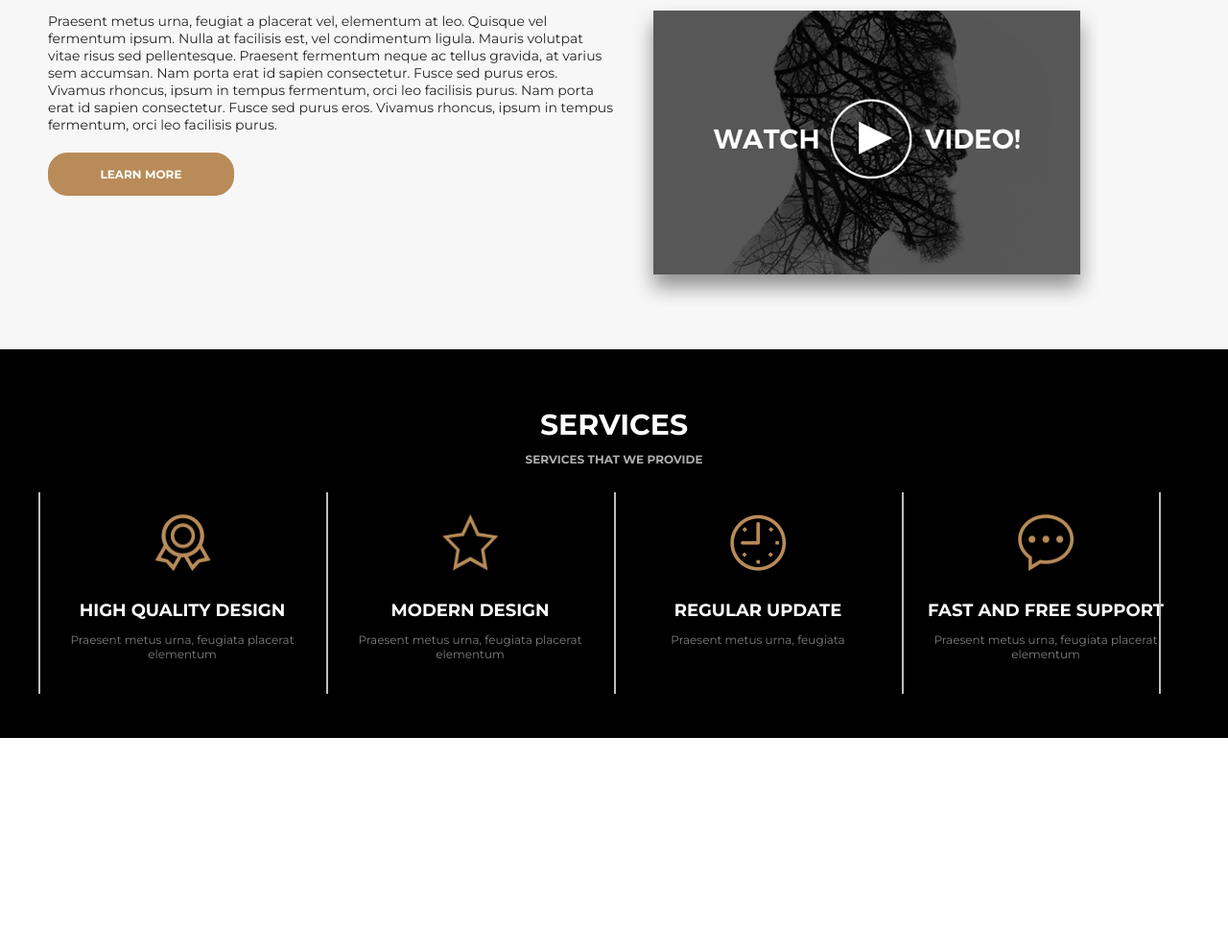
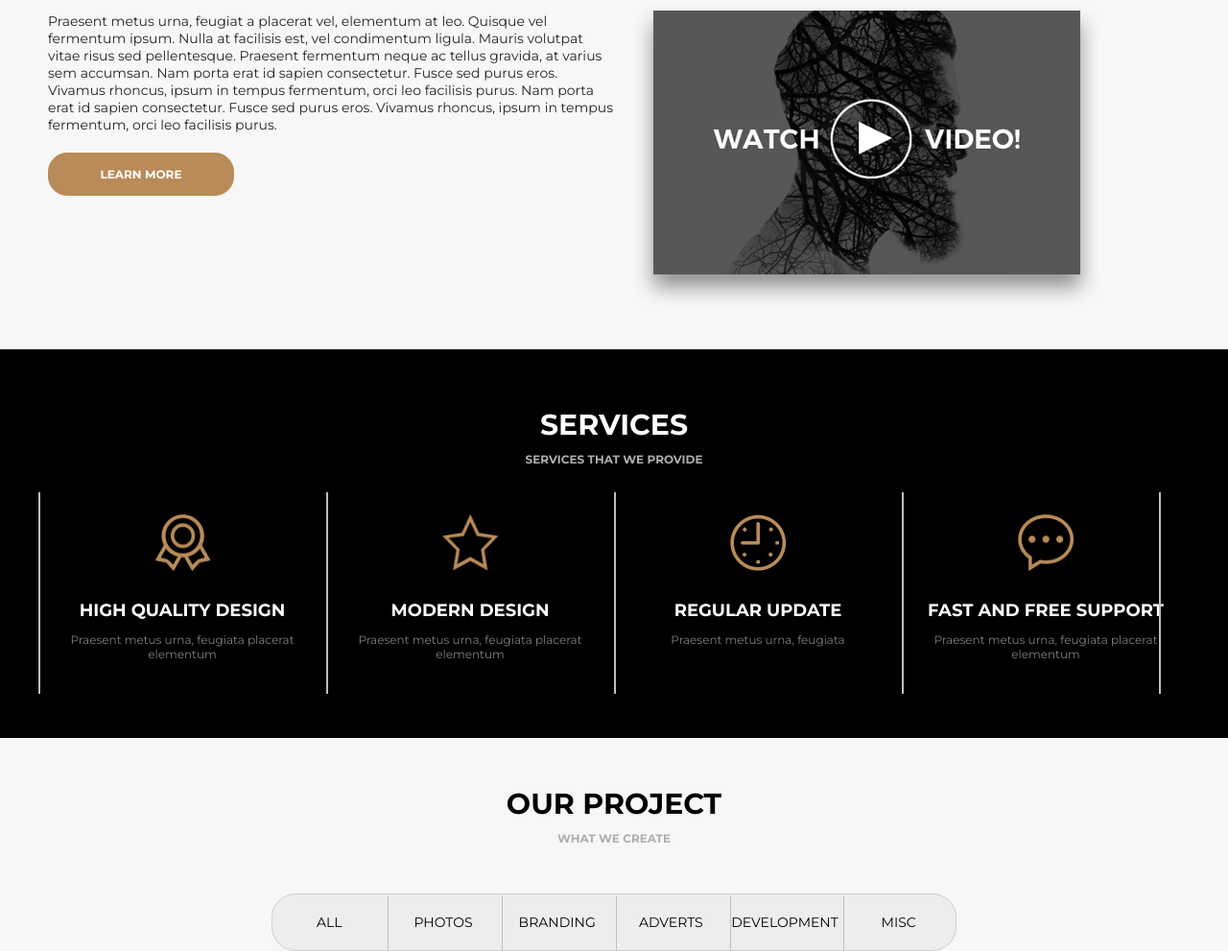
Before and after one commit to mjszewczyk/awax, a plain HTML site: page index.html in a window 1280 px wide. Shown: the part 1072-2063 px from the top of the page at 96% size. Before the commit the page ends 1841 px from the top, so only its background shows below. Drawn offline with Linux system fonts and the light colour scheme.

Commit message:
Add new section and change style.css
Create new section our-project

```diff
--- a/index.html
+++ b/index.html
@@ -86,6 +86,23 @@
             </div>
         </div>
     </section>
+    <section class="our-project">
+        <div class="container">
+            <div class="head">
+                <h2>Our project</h2>
+                <h5>What we create</h5> </div>
+            <nav>
+                <ul>
+                    <li> <a href="" alt="" class="">all</a> </li>
+                    <li> <a href="" alt="" class="project_link">photos</a> </li>
+                    <li> <a href="" alt="" class="project_link">branding</a> </li>
+                    <li> <a href="" alt="" class="project_link">adverts</a> </li>
+                    <li> <a href="" alt="" class="project_link">development</a> </li>
+                    <li> <a href="" alt="" class="project_link">misc</a> </li>
+                </ul>
+            </nav>
+        </div>
+    </section>
 </body>
 
 </html>
--- a/style/style.css
+++ b/style/style.css
@@ -62,7 +62,7 @@ header > nav img {
     padding: 20px 60px;
 }
 
-nav ul {
+header nav ul {
     list-style-type: none;
     float: right;
     padding: 20px 0px;
@@ -71,11 +71,11 @@ nav ul {
     font-weight: bold;
 }
 
-nav ul li {
+header nav ul li {
     display: inline-block;
 }
 
-nav ul li a {
+header nav ul li a {
     display: inline-block;
     color: #fff;
     text-decoration: none;
@@ -481,3 +481,81 @@ nav ul li a {
 .hyphen::after {
     content: '';
 }
+
+.our-project {
+    background-color: #f7f7f7;
+}
+
+.our-project h2 {
+    font-size: 30px;
+    font-family: "Montserrat", sans-serif;
+    color: rgb(0, 0, 0);
+    font-weight: bold;
+    text-transform: uppercase;
+    text-align: center;
+    margin: 0;
+    padding-top: 50px;
+    padding-bottom: 10px;
+}
+
+.our-project h5 {
+    font-size: 12px;
+    font-family: "Montserrat", sans-serif;
+    color: #aeaeae;
+    font-weight: bold;
+    text-transform: uppercase;
+    text-align: center;
+    margin: 0;
+    padding-bottom: 50px;
+}
+
+.our-project nav {
+    display: block;
+    margin: 0 auto;
+    background-color: #ededed;
+    border: 1px solid #cfcfcf;
+    border-radius: 25px;
+    padding: 0;
+    width: 714px;
+    text-align: center;
+}
+
+.our-project nav ul {
+    list-style-type: none;
+    padding: 20px 0px;
+    font-size: 14px;
+    font-family: 'Montserrat', sans-serif;
+    font-weight: 300;
+    text-transform: uppercase;
+    margin: 0;
+    text-align: center;
+}
+
+.our-project nav ul li {
+    display: inline-block;
+    text-align: center;
+}
+
+.our-project nav ul li a {
+    display: inline-block;
+    color: #000;
+    text-decoration: none;
+    padding: 0;
+    text-align: center;
+    margin: 0;
+    width: 115px;
+}
+
+.project_link::before {
+    content: '';
+    display: block;
+    width: 1px;
+    height: 58px;
+    background-color: #bebebe;
+    position: absolute;
+    top: 2005px;
+}
+
+.project_link::after {
+    content: '';
+}
```
